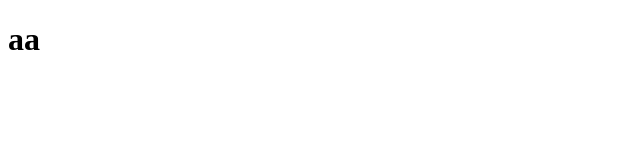
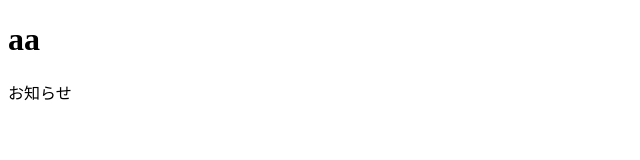
Before and after one commit to yukiya-0814/undo-practice, a plain HTML site: page index.html in a window 1280 px wide. Shown: the full height of the page, 0-640 px from the left. Drawn offline with Linux system fonts and the light colour scheme.

Commit message:
pro追加2

```diff
--- a/index.html
+++ b/index.html
@@ -7,5 +7,6 @@
 </head>
 <body>
     <h1>aa</h1>
+    <p>お知らせ</p>
 </body>
 </html>
```
Also changed, not shown: profile.html (added).
